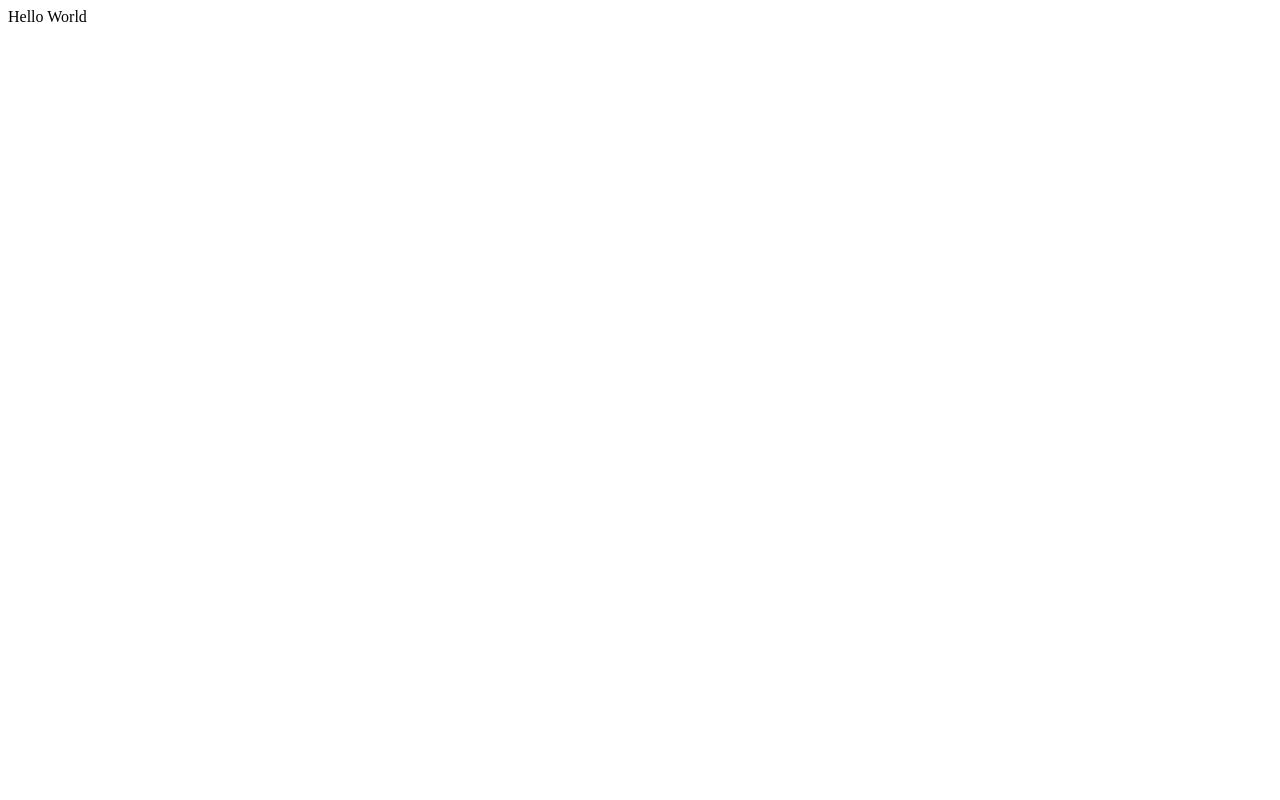
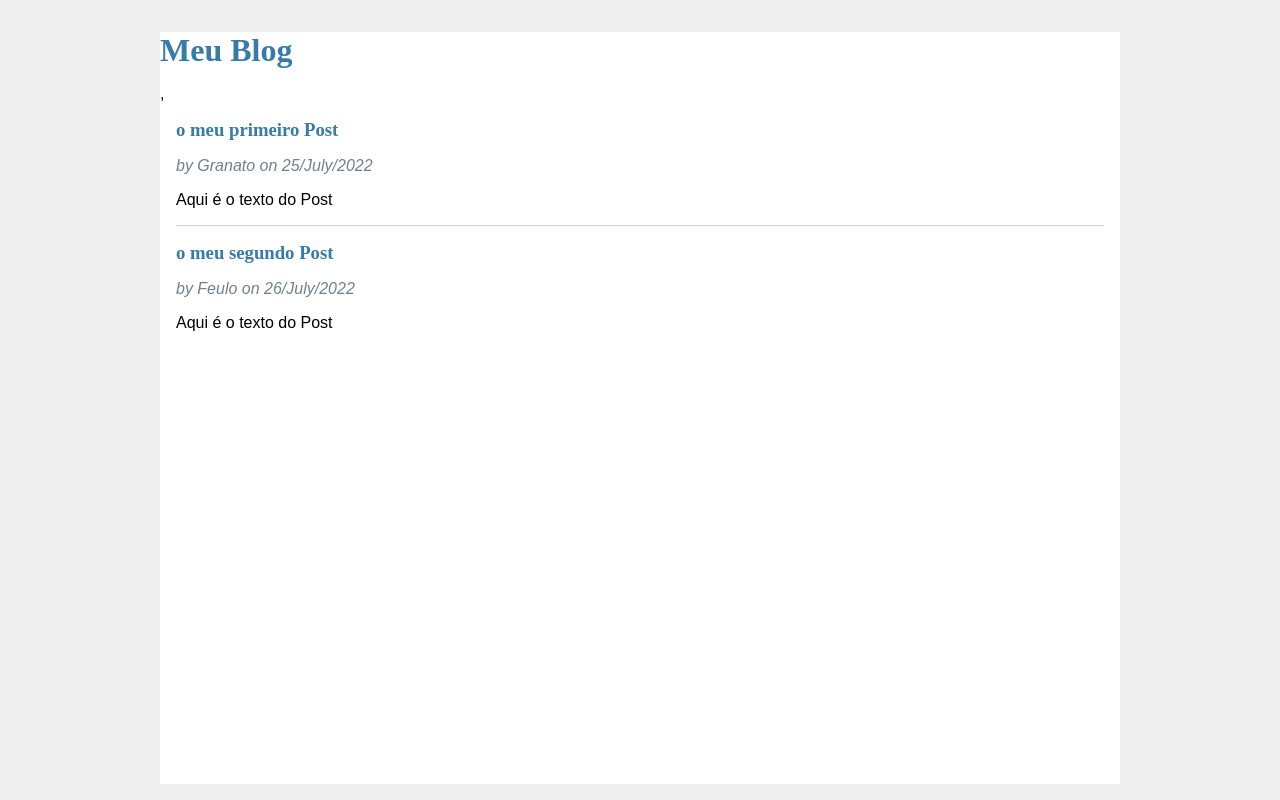
Before and after one commit to thomazgranato/blog, a Flask app: page / in a window 1280 px wide. Before the commit the page is almost empty. Run offline with Flask 2, Linux system fonts and the light colour scheme.

Commit message:
criado o base.html, criado o css style

```diff
--- a/app.py
+++ b/app.py
@@ -1,12 +1,27 @@
 from flask import Flask, render_template
+from datetime import datetime
 
 app = Flask("Hello!")
 
+posts = [
+    {
+        "title": "o meu primeiro Post",
+        "body": "Aqui é o texto do Post",
+        "author": "Granato",
+        "created": datetime(2022,7,25)
+    },
+    {
+        "title": "o meu segundo Post",
+        "body": "Aqui é o texto do Post",
+        "author": "Feulo",
+        "created": datetime(2022,7,26)
+    },
+]
+
 @app.route("/")
-@app.route("/hello")
-def hello():
-    return "Hello World"
+def index():
+    return render_template("index.html", posts=posts)
 
-@app.route("/meucontato")
-def meuContao():
-    return render_template("index.html")
+@app.route( '/login')
+def login():
+    return render_template("login.html")
--- /dev/null
+++ b/static/style.css
@@ -0,0 +1,32 @@
+html{
+    font-family: sans-serif;
+    background-color: #eee;
+    padding: 1rem;
+}
+body{
+    max-width: 960px;
+    margin: 0 auto;
+    background-color: white;
+}
+h1{
+    font-family: serif;
+    color: #377ba8;
+    margin: 1rem 0;
+}
+hr{
+    border: none;
+    border-top: 1px solid lightgray;
+}
+.content{
+    padding: 0 1rem 1rem;
+}
+.post > header > div:first-of-type{
+    flex: auto;
+}
+.post .about {
+    color: slategray;
+    font-style: italic;
+}
+.post .body{
+    white-space: pre-line;
+}
--- /dev/null
+++ b/templates/base.html
@@ -0,0 +1,18 @@
+<html>
+
+<head>
+    <title>{% block title %} {% endblock %} Meu Blog </title>
+    <link rel="stylesheet" href="/static/style.css">
+</head>
+
+<body>
+    <h1> Meu Blog </h1>
+    <nav>
+    </nav>
+    ,<section class="content">
+        {% block content %}
+        {% endblock %}
+    </section>
+</body>
+
+</html>
--- a/templates/index.html
+++ b/templates/index.html
@@ -1,22 +1,22 @@
-<html>
+{% extends "base.html" %}
 
-<head>
-    <title> Contatos </title>
-</head>
+{% block title %} Página Inicial {% endblock %}
 
-<body>
-    <a href="https://www.cancaonova.com/">Clique aqui para mais</a>
-    <h1>
-        <h2>NOME:</h2> Nome do contato
-        <h2>EMAIL:</h2> emaildocontato@servidor.com
-        <h2>TELEFONE:</h2> +55 16 91682-0090
-    </h1>
-
-    <ol>
-            <li>item 1</li>
-            <li>item 2</li>
-    </ol>
-
-</body>
-
-</html>
+{% block content %}
+{% for post in posts %}
+<article class="post">
+    <header>
+        <div>
+            <h1>{{ post.title }}</h1>
+            <div class="about">by
+                {{ post.author }} on {{ post.created.strftime('%d/%B/%Y') }}
+            </div>
+        </div>
+    </header>
+    <p class="body"> {{post.body}} </p>
+</article>
+{% if not loop.last %}
+<hr>
+{% endif %}
+{% endfor %}
+{% endblock %}
```
Also changed, not shown: templates/login.html (added, +7 -0 lines).
